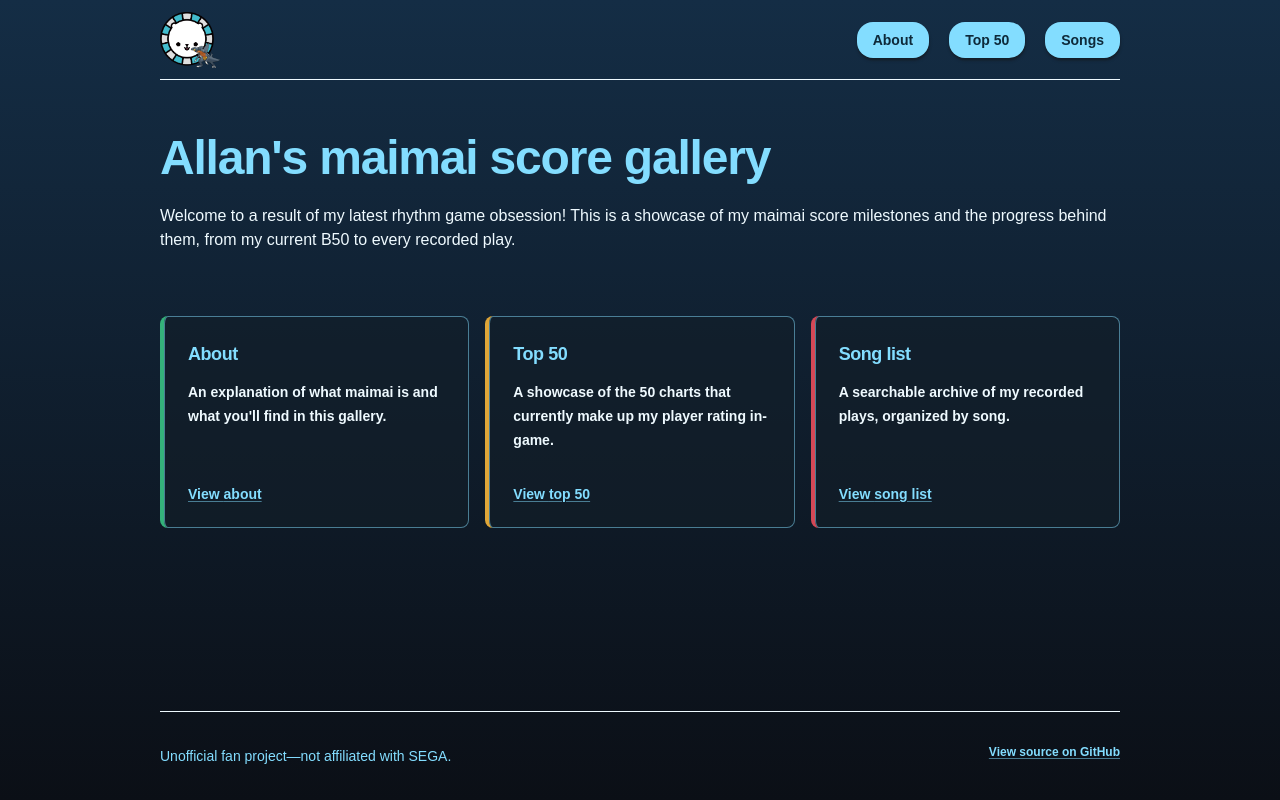
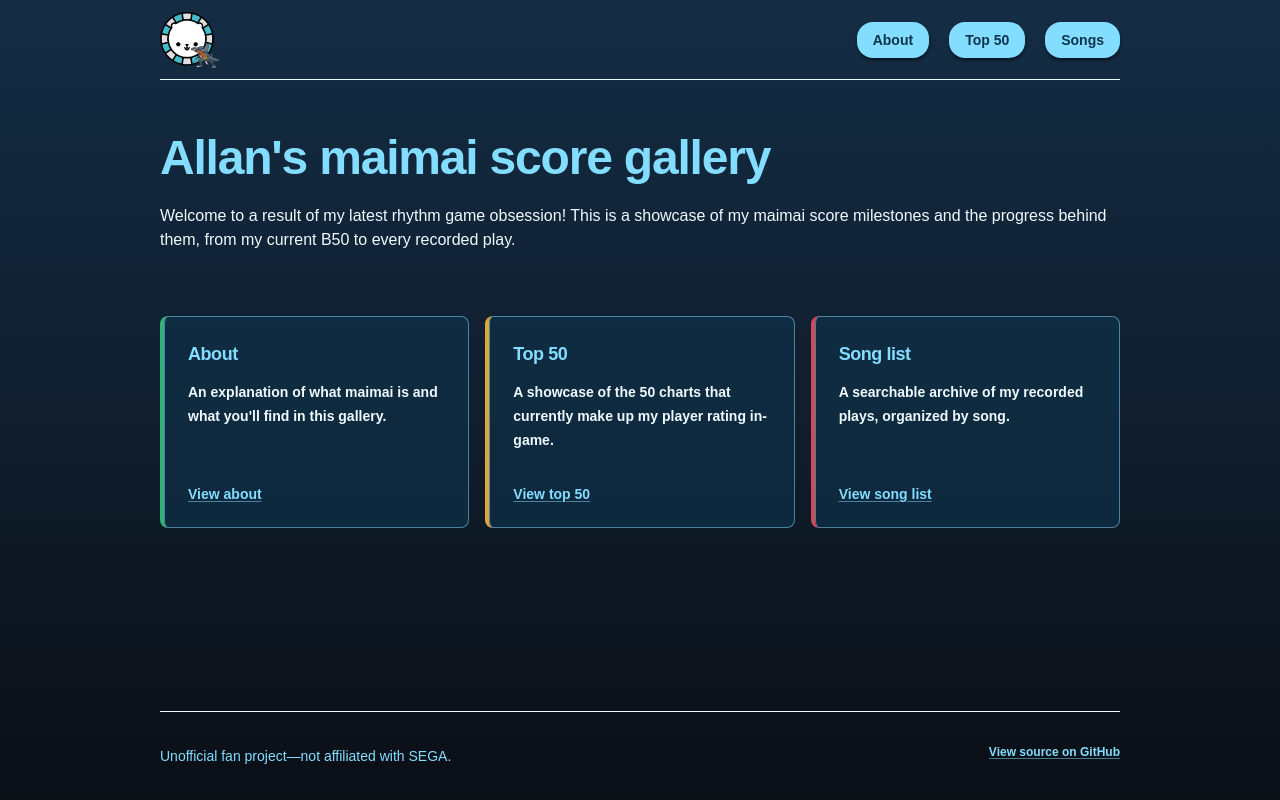
Before and after one commit to AllanSunny/maimai-score-gallery, a React (Vite) app: page / in a window 1280 px wide. Built offline with nearby package versions, Linux system fonts and the light colour scheme; no server answers; a web font is replaced by a local one.

Commit message:
Adjust colors for navigation cards

```diff
--- a/src/components/song/SongChartSummaryRow.tsx
+++ b/src/components/song/SongChartSummaryRow.tsx
@@ -8,7 +8,7 @@ const chartRowClassName = [
   "grid min-h-12 grid-cols-[minmax(0,1fr)_auto_auto] grid-rows-2 items-center gap-x-2",
   "rounded-lg border-l-4 bg-darkest/60 p-2 no-underline ring-1 ring-inset ring-primary/50",
   "transition duration-150 sm:p-3 md:gap-x-3",
-  "hover:-translate-y-0.5 hover:bg-dark/80 hover:ring-primary/70 hover:shadow-[0_2px_6px_var(--color-darkest)]",
+  "hover:-translate-y-0.5 hover:bg-dark/90 hover:ring-primary/70 hover:shadow-[0_2px_6px_var(--color-darkest)]",
   "focus-visible:-translate-y-0.5 focus-visible:outline-2 focus-visible:outline-offset-2 focus-visible:outline-primary",
 ].join(" ");
 
--- a/src/components/ui/NavigationCard.tsx
+++ b/src/components/ui/NavigationCard.tsx
@@ -9,13 +9,13 @@ export function NavigationCard({ href, title, description, accentClassName }: Na
   return (
     <a
       href={href}
-      className={`group flex min-h-48 flex-col justify-between rounded-lg border-l-4 ${accentClassName} bg-darkest/60 p-6 no-underline ring-1 ring-inset ring-primary/50 transition duration-150 hover:-translate-y-0.5 hover:bg-dark/80 hover:ring-primary/70 hover:shadow-[0_2px_6px_var(--color-darkest)] focus-visible:-translate-y-0.5 focus-visible:outline-2 focus-visible:outline-offset-2 focus-visible:outline-primary`}
+      className={`group flex min-h-48 flex-col justify-between rounded-lg border-l-4 ${accentClassName} bg-darker/60 p-6 no-underline ring-1 ring-inset ring-primary/50 transition duration-150 hover:-translate-y-0.5 hover:bg-dark/90 hover:ring-primary/70 hover:shadow-[0_2px_6px_var(--color-darkest)] focus-visible:-translate-y-0.5 focus-visible:outline-2 focus-visible:outline-offset-2 focus-visible:outline-primary`}
     >
       <div>
-        <h2 className="text-lg font-semibold tracking-tight">{title}</h2>
+        <h2 className="text-lg text-primary font-semibold tracking-tight">{title}</h2>
         <p className="mt-3 max-w-sm text-lightest">{description}</p>
       </div>
-      <span className="mt-8 text-sm underline decoration-primary/50 group-hover:decoration-lightest/50">
+      <span className="mt-8 text-sm text-primary underline decoration-primary/50">
         View {title.toLowerCase()}
       </span>
     </a>
--- a/src/styles.css
+++ b/src/styles.css
@@ -32,8 +32,8 @@
   --color-light: #b0edff;
   --color-primary: #83ddff;
   --color-dark: #0e4e75;
-  --color-darker: #0e2939;
-  --color-darkest: #131e29;
+  --color-darker: #0f344d;
+  --color-darkest: #091827;
   --color-basic: #34b17a;
   --color-advanced: #dfa638;
   --color-expert: #d54856;
```
